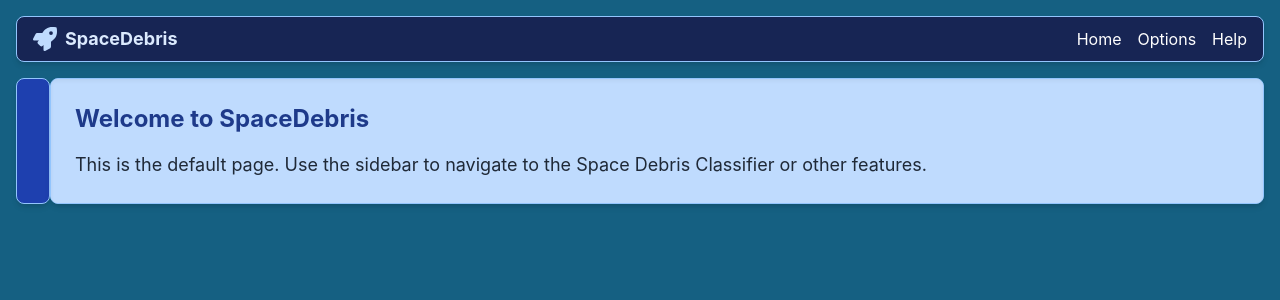
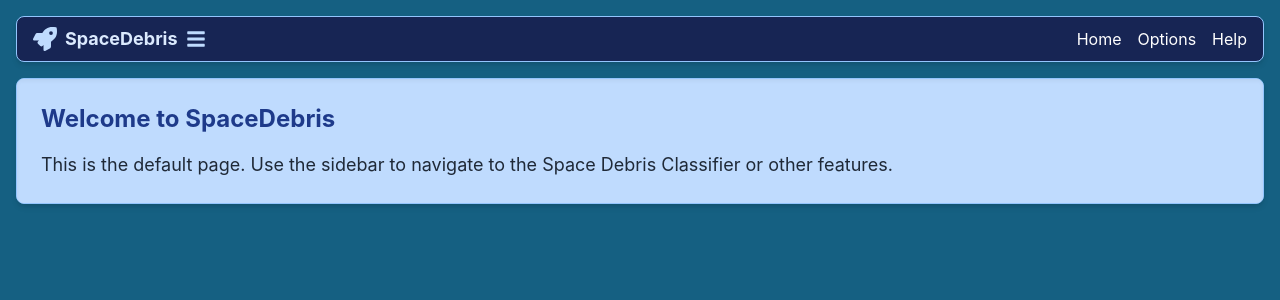
Before and after one commit to oehamilton/SpaceDebris, a React (Create React App) app in the folder frontend/: page / in a window 1280 px wide. Shown: the top 300 px of the page. Built offline with nearby package versions, Linux system fonts and the light colour scheme.

Commit message:
Removed side bar and replaced with popup bubble menu for both desktop and mobile rendering of page.

```diff
--- a/frontend/src/App.js
+++ b/frontend/src/App.js
@@ -1,10 +1,9 @@
 // src/App.js
 import React, { useState } from "react";
 import { BrowserRouter as Router, Routes, Route } from "react-router-dom";
-import Header from "./Header";
-import Sidebar from "./Sidebar";
-import DefaultPage from "./DefaultPage";
-import SpaceDebrisClassifier from "./SpaceDebrisClassifier";
+import Header from "./Header.js";
+import DefaultPage from "./DefaultPage.js";
+import SpaceDebrisClassifier from "./SpaceDebrisClassifier.js";
 
 function App() {
   const [isSidebarOpen, setIsSidebarOpen] = useState(false);
@@ -19,19 +18,13 @@ function App() {
         {/* Top Pane: Header with Navigation Toggle */}
         <Header toggleSidebar={toggleSidebar} isSidebarOpen={isSidebarOpen} />
 
-        {/* Main Content: Sidebar + Main Pane */}
-        <div className="flex flex-1 mt-2 sm:mt-4">
-          {/* Left Sidebar - Collapsible on Mobile */}
-          <Sidebar isOpen={isSidebarOpen} />
-
-          {/* Right Main Pane */}
-          <main className="bg-blue-200 flex-1 border border-blue-300 rounded-lg shadow-md overflow-y-auto">
-            <Routes>
-              <Route path="/" element={<DefaultPage />} />
-              <Route path="/classifier" element={<SpaceDebrisClassifier />} />
-            </Routes>
-          </main>
-        </div>
+        {/* Main Content: Full-width Main Pane */}
+        <main className="mt-2 sm:mt-4 bg-blue-200 border border-blue-300 rounded-lg shadow-md overflow-y-auto">
+          <Routes>
+            <Route path="/" element={<DefaultPage />} />
+            <Route path="/classifier" element={<SpaceDebrisClassifier />} />
+          </Routes>
+        </main>
       </div>
     </Router>
   );
--- a/frontend/src/Header.js
+++ b/frontend/src/Header.js
@@ -1,4 +1,3 @@
-// src/Header.js
 import React from "react";
 import { FaRocket, FaBars } from "react-icons/fa";
 import { Link } from "react-router-dom";
@@ -11,17 +10,16 @@ function Header({ toggleSidebar, isSidebarOpen }) {
         <span className="text-sm sm:text-lg font-bold text-blue-100">
           SpaceDebris
         </span>
-        {/* Dropdown Navigation Button */}
         <button
           onClick={toggleSidebar}
-          className="ml-2 sm:hidden text-blue-200 hover:text-blue-50 focus:outline-none"
+          className="ml-2 text-blue-200 hover:text-blue-50 focus:outline-none"
           aria-label="Toggle Navigation"
         >
           <FaBars className="text-xl" />
         </button>
-        {/* Dropdown Menu */}
+        {/* Dropdown Menu (Bubble Overlay) */}
         {isSidebarOpen && (
-          <div className="absolute left-0 bottom-0 mt-10 w-48 bg-blue-800 text-white rounded-lg shadow-lg animate-slide-down z-10">
+          <div className="absolute left-0 top-full mt-2 w-48 bg-blue-800 text-white rounded-lg shadow-lg animate-slide-down z-10">
             <ul className="p-2">
               <li>
                 <Link
@@ -60,7 +58,7 @@ function Header({ toggleSidebar, isSidebarOpen }) {
   );
 }
 
-// Animation for dropdown (in a separate CSS file or inline)
+// Animation for dropdown
 const styles = `
   @keyframes slideDown {
     from {
--- a/frontend/src/index.css
+++ b/frontend/src/index.css
@@ -1,3 +1,7 @@
+@tailwind base;
+@tailwind components;
+@tailwind utilities;
+
 body {
   margin: 0;
   font-family: -apple-system, BlinkMacSystemFont, 'Segoe UI', 'Roboto', 'Oxygen',
--- /dev/null
+++ b/frontend/src/styles.css
@@ -0,0 +1,13 @@
+@keyframes slideDown {
+  from {
+    opacity: 0;
+    transform: translateY(-10px);
+  }
+  to {
+    opacity: 1;
+    transform: translateY(0);
+  }
+}
+.animate-slide-down {
+  animation: slideDown 0.3s ease-out;
+}
```
Also changed, not shown: frontend/package.json (+13 -1 lines), frontend/src/index.js (+7 -6 lines), 1 other file (tests, documents, lock files or other folders).
